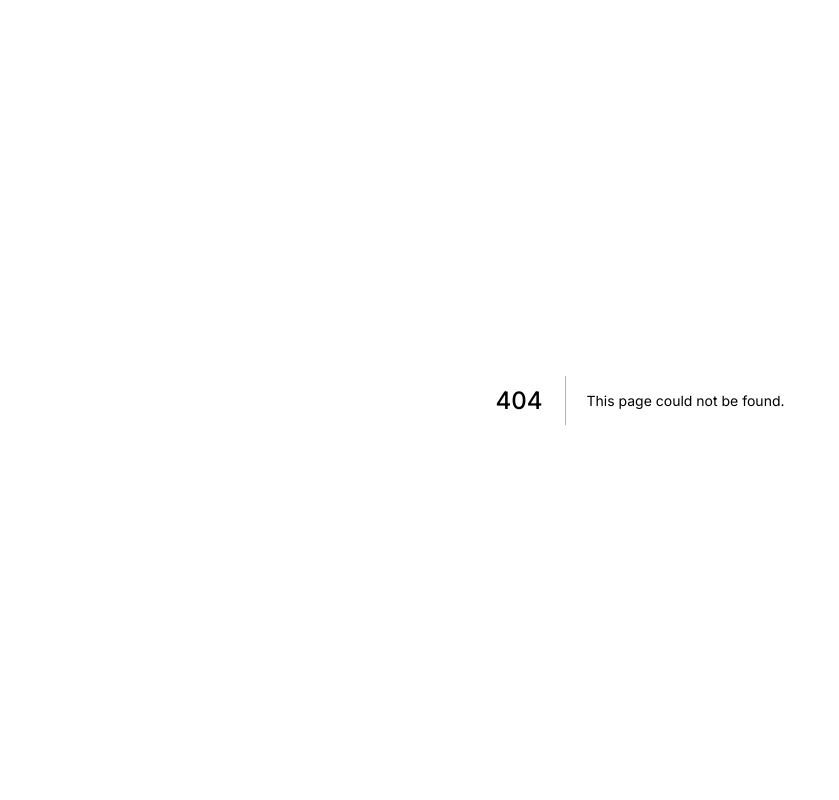
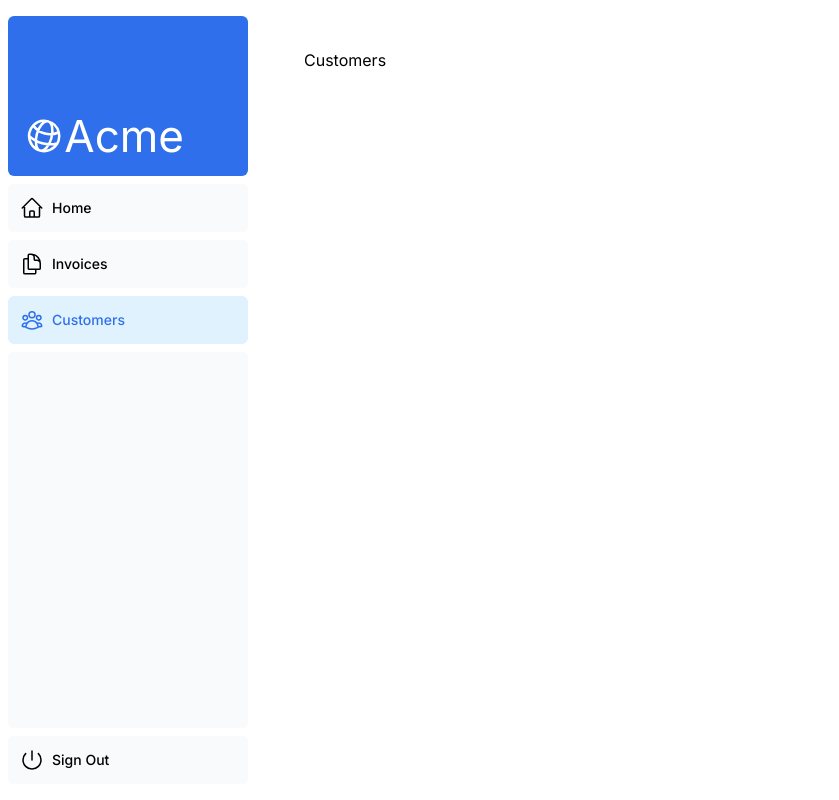
Before and after one commit to rohit-kadam-springct/nextjs-dashboard, a Next.js app: page /dashboard/customers in a window 1280 px wide. Before the commit this address had no page. Shown: the whole page, without its empty margins (0-839 px from the left). Built offline with nearby package versions, Linux system fonts and the light colour scheme; a web font is replaced by a local one.

Commit message:
completed chapter 4 and 5

```diff
--- /dev/null
+++ b/app/dashboard/customers/page.tsx
@@ -0,0 +1,3 @@
+export default function Page() {
+    return <p>Customers</p>
+}
--- /dev/null
+++ b/app/dashboard/invoices/page.tsx
@@ -0,0 +1,4 @@
+
+export default function Page() {
+    return <p>Invoices</p>
+}
--- /dev/null
+++ b/app/dashboard/layout.tsx
@@ -0,0 +1,13 @@
+import React from "react";
+import SideNav from "../ui/dashboard/sidenav";
+
+export default function Layout({ children }: { children: React.ReactNode }) {
+    return (
+        <div className="flex h-screen flex-col md:flex-row md:overflow-hidden">
+          <div className="w-full flex-none md:w-64">
+            <SideNav />
+          </div>
+          <div className="flex-grow p-6 md:overflow-y-auto md:p-12">{children}</div>
+        </div>
+    );
+}
--- /dev/null
+++ b/app/dashboard/page.tsx
@@ -0,0 +1,3 @@
+export default function Page() {
+    return <p>Dashboard Page</p>;
+}
--- a/app/ui/dashboard/nav-links.tsx
+++ b/app/ui/dashboard/nav-links.tsx
@@ -1,8 +1,12 @@
+"use client"
 import {
   UserGroupIcon,
   HomeIcon,
   DocumentDuplicateIcon,
 } from '@heroicons/react/24/outline';
+import clsx from 'clsx';
+import Link from "next/link"
+import { usePathname } from 'next/navigation';
 
 // Map of links to display in the side navigation.
 // Depending on the size of the application, this would be stored in a database.
@@ -17,19 +21,27 @@
 ];
 
 export default function NavLinks() {
+  const pathname = usePathname()
+
+  console.log("pathName", pathname)
   return (
     <>
       {links.map((link) => {
         const LinkIcon = link.icon;
         return (
-          <a
+          <Link
             key={link.name}
             href={link.href}
-            className="flex h-[48px] grow items-center justify-center gap-2 rounded-md bg-gray-50 p-3 text-sm font-medium hover:bg-sky-100 hover:text-blue-600 md:flex-none md:justify-start md:p-2 md:px-3"
+            className={clsx(
+              'flex h-[48px] grow items-center justify-center gap-2 rounded-md bg-gray-50 p-3 text-sm font-medium hover:bg-sky-100 hover:text-blue-600 md:flex-none md:justify-start md:p-2 md:px-3',
+              {
+                'bg-sky-100 text-blue-600': pathname === link.href,
+              },
+            )}
           >
             <LinkIcon className="w-6" />
             <p className="hidden md:block">{link.name}</p>
-          </a>
+          </Link>
         );
       })}
     </>
```
